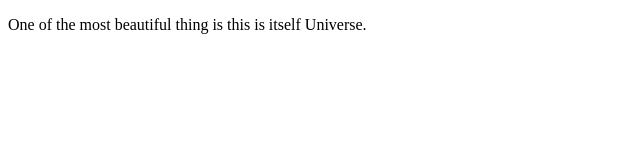
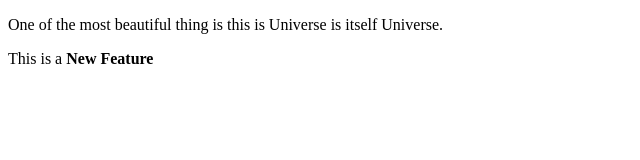
Before and after one commit to KohinoorKumar/Localrepo, a plain HTML site: page index.html in a window 1280 px wide. Shown: the whole page, without its empty margins (0-640 px from the left). Drawn offline with Linux system fonts and the light colour scheme.

Commit message:
add new feature

```diff
--- a/index.html
+++ b/index.html
@@ -6,6 +6,7 @@
     <title>Astronomical Science</title>
 </head>
 <body>
-    <p> One of the most beautiful thing is this is itself Universe.</p>
+    <p> One of the most beautiful thing is this is Universe is itself Universe.</p>
+    <P> This is a <b>New Feature</b>  </P>
 </body>
 </html>
```
